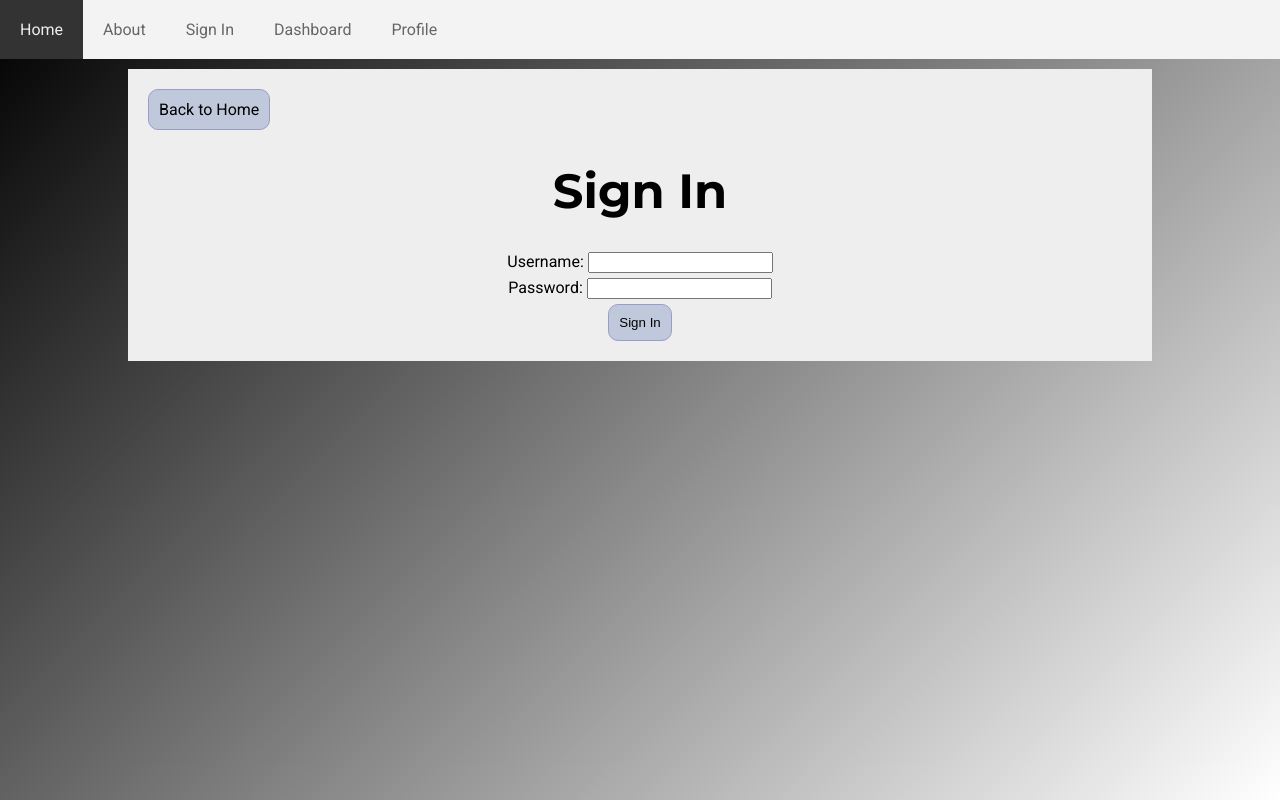
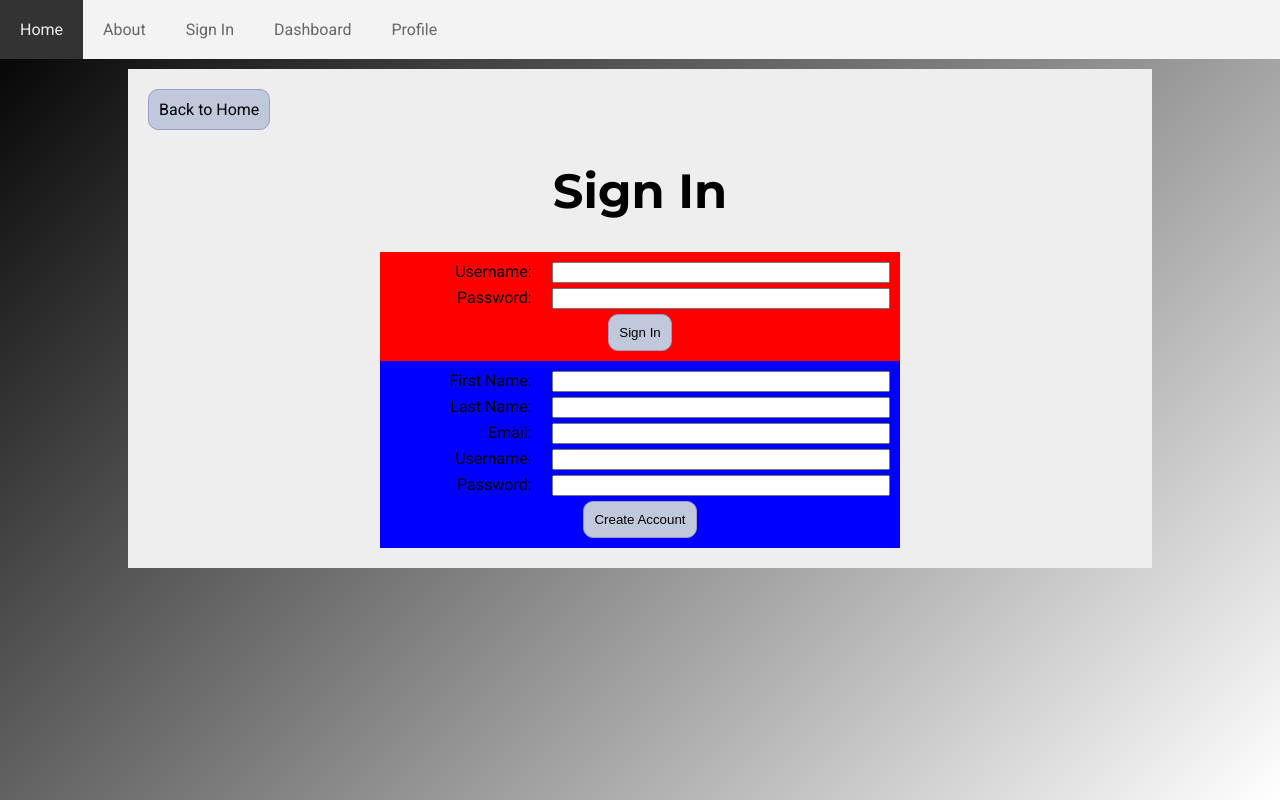
Before and after one commit to kroessam/note-maker, a React (Vite) app: page /sign-in in a window 1280 px wide. Built offline with nearby package versions, Linux system fonts and the light colour scheme.

Commit message:
Sign Up Form Created

```diff
--- a/src/App.css
+++ b/src/App.css
@@ -125,12 +125,38 @@ h1 {
   margin: auto;
 }
 
-#form-sign-in {
+form {
   display: flex;
   flex-direction: column;
   align-items: center;
   gap: 5px;
   margin: auto;
+  padding: 10px;
+  width: 500px;
+
+  & .input-group {
+    display: flex;
+    justify-content: center;
+    gap: 20px;
+    width: 100%;
+
+    & label {
+      width: 30%;
+      text-align: right;
+    }
+
+    & input {
+      width: 70%;
+    }
+  }
+}
+
+#form-sign-in {
+  background-color: red;
+}
+
+#form-sign-up {
+  background-color: blue;
 }
 
 hr {
--- a/src/components/SignInForm.tsx
+++ b/src/components/SignInForm.tsx
@@ -1,11 +1,11 @@
 const SignInForm = () => {
   return (
     <form id="form-sign-in">
-      <div>
+      <div className="input-group">
         <label htmlFor="username">Username: </label>
         <input type="text" id="username" name="username" />
       </div>
-      <div>
+      <div className="input-group">
         <label htmlFor="password">Password: </label>
         <input type="text" id="password" name="password" />
       </div>
--- /dev/null
+++ b/src/components/SignUpForm.tsx
@@ -0,0 +1,31 @@
+const SignUpForm = () => {
+  return (
+    <form id="form-sign-up">
+      <div className="input-group">
+        <label htmlFor="firstName">First Name: </label>
+        <input type="text" id="firstName" name="firstName" />
+      </div>
+      <div className="input-group">
+        <label htmlFor="lastName">Last Name: </label>
+        <input type="text" id="lastName" name="lastName" />
+      </div>
+      <div className="input-group">
+        <label htmlFor="email">Email: </label>
+        <input type="text" id="email" name="email" />
+      </div>
+      <div className="input-group">
+        <label htmlFor="username">Username: </label>
+        <input type="text" id="username" name="username" />
+      </div>
+      <div className="input-group">
+        <label htmlFor="password">Password: </label>
+        <input type="text" id="password" name="password" />
+      </div>
+      <div>
+        <button className="btn">Create Account</button>
+      </div>
+    </form>
+  );
+};
+
+export default SignUpForm;
--- a/src/pages/SignIn.tsx
+++ b/src/pages/SignIn.tsx
@@ -1,5 +1,6 @@
 import { Link } from "react-router-dom";
 import SignInForm from "../components/SignInForm";
+import SignUpForm from "../components/SignUpForm";
 
 const SignIn = () => {
   return (
@@ -10,6 +11,7 @@ const SignIn = () => {
         </Link>
         <h1>Sign In</h1>
         <SignInForm />
+        <SignUpForm />
       </main>
     </>
   );
```
